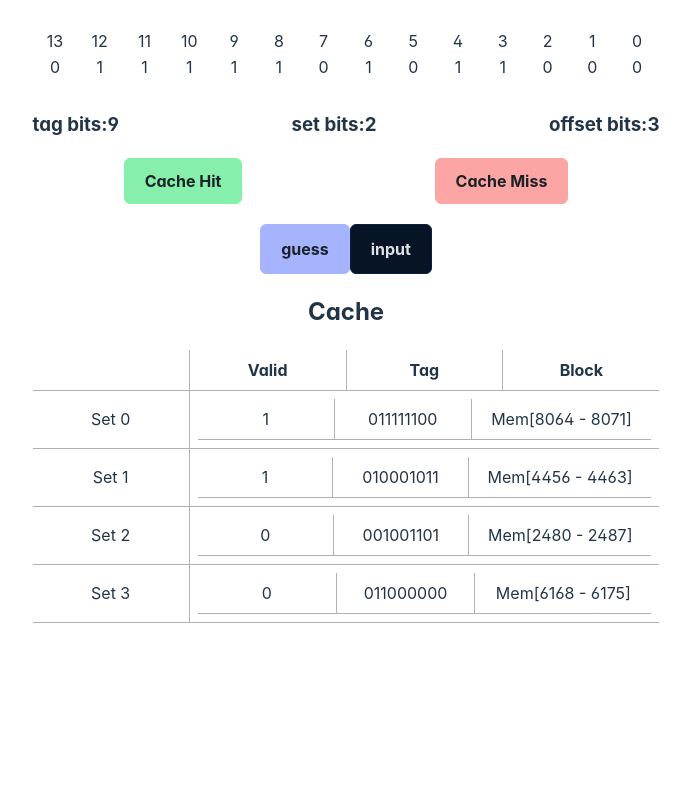
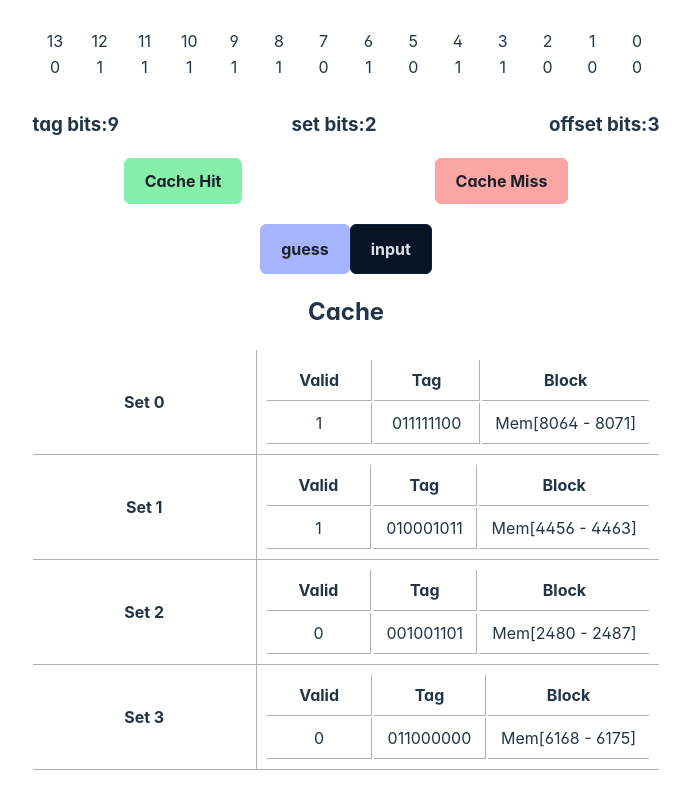
Before and after one commit to MahmoodSeoud/cache-hit-miss, a React (Vite) app: page / in a window 1280 px wide. Shown: the part 406-1204 px from the top of the page, without its empty margins (294-984 px from the left). Before the commit the page ends 1061 px from the top, so only its background shows below. Built offline with nearby package versions, Linux system fonts and the light colour scheme.

Commit message:
cleaner table

```diff
--- a/src/components/Cache_visual_table/Cache_visual_table.tsx
+++ b/src/components/Cache_visual_table/Cache_visual_table.tsx
@@ -14,21 +14,23 @@ function Cache_visual_table({ cache, tag, changedSet, changedLine }: cache_table
         <div>
             <h2>Cache</h2>
             <table className='cache-table'>
+
+                <tbody>
+                    {cache.sets && cache.sets.map((set, i) => {
+                        const changedSet_ = i === changedSet;
+                        return (
+                            <tr key={i}>
+                                <th>Set {i}</th>
+                                <td colSpan={3}>
+                                    <table>
                                         <thead>
                                             <tr>
-                        <th></th>
                                                 <th>Valid</th>
                                                 <th>Tag</th>
                                                 <th>Block</th>
                                             </tr>
                                         </thead>
                                         <tbody>
-                    {cache.sets && cache.sets.map((set, i) => {
-                        const changedSet_ = i === changedSet;
-                        return (
-                            <tr key={i}>
-                                <td>Set {i}</td>
-                                <td colSpan={3}>
                                             {set.lines && set.lines.length > 0 && set.lines.map((line, j) => {
                                                 const blockClass = j === changedLine ? 'changed-block' : '';
                                                 return (
@@ -39,6 +41,8 @@ function Cache_visual_table({ cache, tag, changedSet, changedLine }: cache_table
                                                     </tr>
                                                 )
                                             })}
+                                        </tbody>
+                                    </table>
                                 </td>
                             </tr>
                         )
```
Lines whose indentation alone changed are shown as unchanged.
